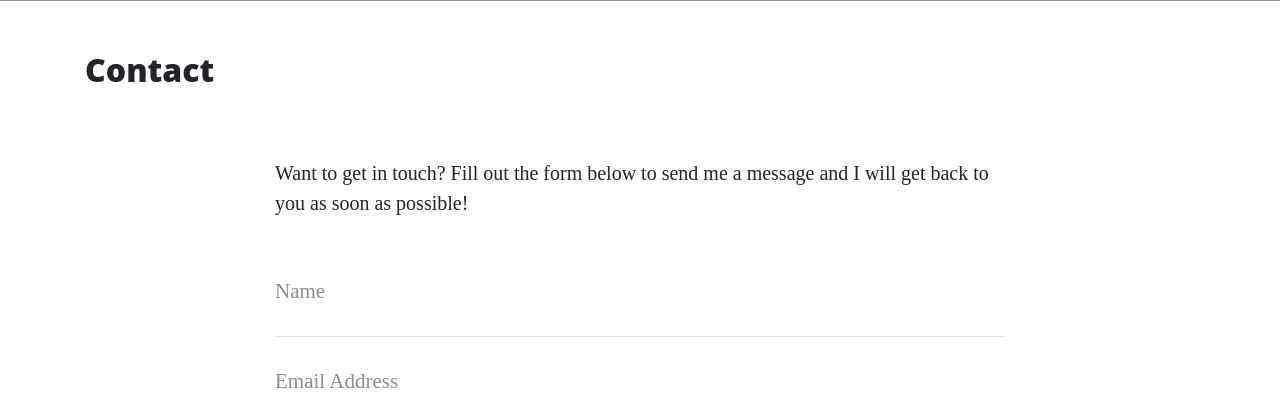
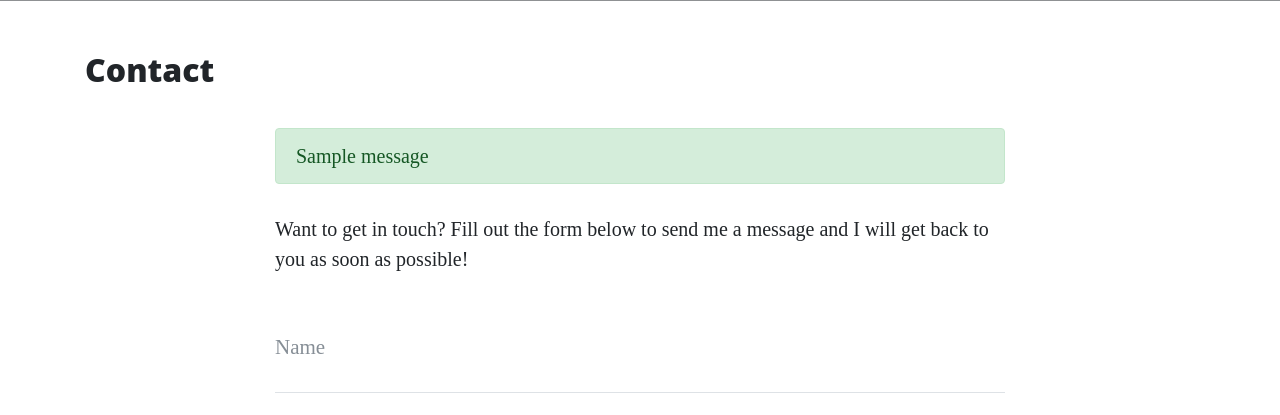
Before and after one commit to LittleBlue418/thorin_and_company, a Flask app: page /contact in a window 1280 px wide. Shown: the part 627-1042 px from the top of the page. Run offline with Flask 2, Linux system fonts and the light colour scheme; one stand-in notice (Sample message) is shown; some libraries are stand-ins or nearby versions.

Commit message:
Adding alert flash message on form sucess

```diff
--- a/app.py
+++ b/app.py
@@ -1,8 +1,9 @@
 import os
 import json
-from flask import Flask, render_template, request
+from flask import Flask, render_template, request, flash
 
 app = Flask(__name__)
+app.secret_key = 'some_secret'
 
 @app.route("/")
 def index():
@@ -30,7 +31,7 @@ def about_member(member_name):
 @app.route("/contact", methods=["GET", "POST"])
 def contact():
     if request.method == "POST":
-        print(request.form)
+        flash("Thanks {}, we have received your message!".format(request.form["name"]))
     return render_template("contact.html", page_title="Contact")
 
 @app.route("/careers")
--- a/templates/contact.html
+++ b/templates/contact.html
@@ -7,6 +7,15 @@
 
     <div class="row">
         <div class="col-lg-8 col-md-10 mx-auto">
+
+          {% with messages = get_flashed_messages() %}
+          {% if messages %}
+                {% for message in messages %}
+                    <div class="alert alert-success" role="alert">{{ message }}</div>
+                {% endfor %}
+          {% endif %}
+          {% endwith %}
+
           <p>Want to get in touch? Fill out the form below to send me a message and I will get back to you as soon as possible!</p>
           <form method="POST" name="sentMessage" id="contactForm" novalidate>
             <div class="control-group">
```
